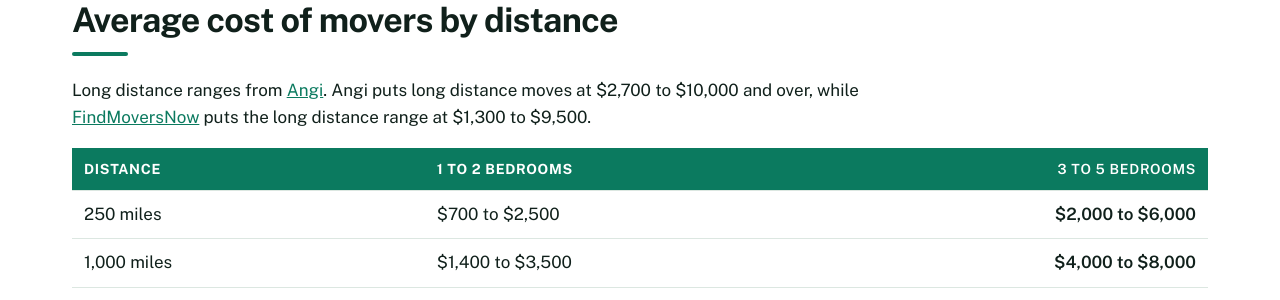
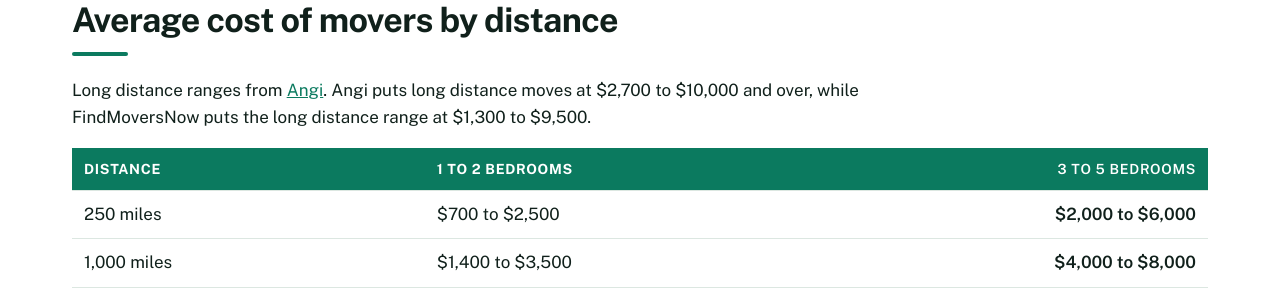
Before and after one commit to zaidmeo09-dhangal/howmuchdoesitcostusa, a Jekyll site: the page built from movers-cost-calculator.md, in a window 1280 px wide and 900 px high, scrolled down 3013 px. Shown: the part 180-480 px from the top of the window. Built offline with Jekyll 4.4.1, drawn with Linux system fonts in a browser that asks for light colours; some web fonts are replaced; part of the change alters nothing that is shown; some of the changed text lies outside the part shown.

Commit message:
Initial deploy: add movers-cost-calculator.md

```diff
--- a/movers-cost-calculator.md
+++ b/movers-cost-calculator.md
@@ -264,7 +264,7 @@ schema: |
   <p>For a 1 bedroom apartment, movers cost about $950 typical for a local move. Select 1 bedroom in the calculator above to see the low and high sample range for your distance.</p>
 
   <h2>Average cost of movers by distance</h2>
-  <p>Long distance ranges from <a href="https://www.angi.com/articles/how-much-does-it-cost-hire-movers.htm" target="_blank" rel="noopener">Angi</a>. Angi puts long distance moves at $2,700 to $10,000 and over, while <a href="https://findmoversnow.com/moving-company-costs/" target="_blank" rel="noopener">FindMoversNow</a> puts the long distance range at $1,300 to $9,500.</p>
+  <p>Long distance ranges from <a href="https://www.angi.com/articles/how-much-does-it-cost-hire-movers.htm" target="_blank" rel="noopener">Angi</a>. Angi puts long distance moves at $2,700 to $10,000 and over, while FindMoversNow puts the long distance range at $1,300 to $9,500.</p>
   <p class="table-hint">Swipe to see the range &rarr;</p>
   <div class="table-wrap">
     <table class="cost-table">
@@ -388,8 +388,7 @@ schema: |
   <p><a href="https://www.lowes.com/" target="_blank" rel="noopener">Lowes</a> <span class="ref-note">boxes and packing supply prices</span></p>
   <p><a href="https://www.angi.com/articles/how-much-does-it-cost-hire-movers.htm" target="_blank" rel="noopener">Angi</a> <span class="ref-note">mover cost averages by home size and distance</span></p>
   <p><a href="https://www.freightwaves.com/checkpoint/moving-costs/" target="_blank" rel="noopener">FreightWaves</a> <span class="ref-note">hourly rates, peak season, and storage costs</span></p>
-  <p><a href="https://findmoversnow.com/moving-company-costs/" target="_blank" rel="noopener">FindMoversNow</a> <span class="ref-note">average move cost and city hourly rates</span></p>
-  <p><a href="https://www.consumervoice.org/articles/how-much-do-movers-cost" target="_blank" rel="noopener">This Old House</a> <span class="ref-note">2025 survey of 1,000 moving customers</span></p>
+  <p>This Old House <span class="ref-note">2025 survey of 1,000 moving customers</span></p>
   </div>
 
   <h2>Related calculators and guides</h2>
```
